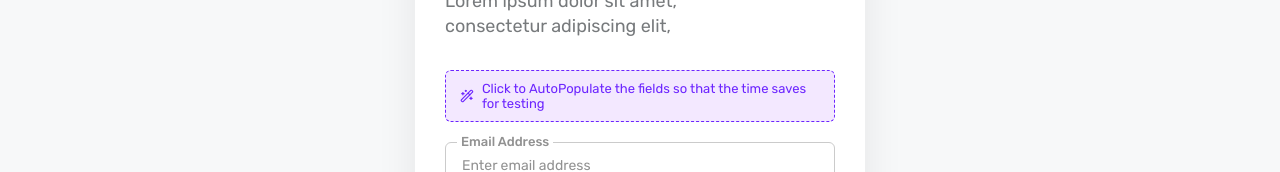
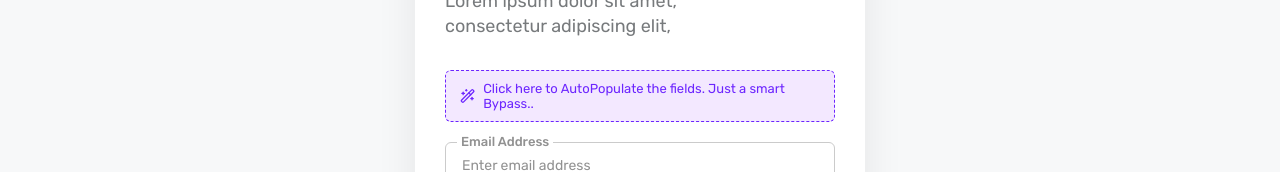
Before and after one commit to Indeevar05/Eduspace, a React (Vite) app: page /login in a window 1280 px wide. Shown: the part 238-410 px from the top of the page. Built offline with nearby package versions, Linux system fonts and the light colour scheme.

Commit message:
style: update autofill button text

```diff
--- a/src/pages/Login.jsx
+++ b/src/pages/Login.jsx
@@ -58,7 +58,7 @@ const Login = () => {
             style={{ backgroundColor: '#f3e8ff', color: '#6C25FF', padding: '10px 14px', borderRadius: '6px', border: '1px dashed #6C25FF', fontSize: '13px', cursor: 'pointer', marginBottom: '20px', textAlign: 'left', display: 'flex', alignItems: 'center', gap: '8px' }}
           >
             <Wand2 size={16} />
-            Click to AutoPopulate the fields so that the time saves for testing
+            Click here to AutoPopulate the fields. Just a smart Bypass..
           </button>
 
           <form onSubmit={handleSubmit} style={{ display: 'flex', flexDirection: 'column', flex: 1 }}>
--- a/src/pages/Signup.jsx
+++ b/src/pages/Signup.jsx
@@ -79,7 +79,7 @@ const Signup = () => {
             style={{ backgroundColor: '#f3e8ff', color: '#6C25FF', padding: '10px 14px', borderRadius: '6px', border: '1px dashed #6C25FF', fontSize: '13px', cursor: 'pointer', marginTop: '15px', textAlign: 'left', display: 'flex', alignItems: 'center', gap: '8px' }}
           >
             <Wand2 size={16} />
-            Click to AutoPopulate the fields so that the time saves for testing
+            Click here to AutoPopulate the fields. Just a smart Bypass..
           </button>
 
           <form onSubmit={handleSubmit} style={{ display: 'flex', flexDirection: 'column', flex: 1, marginTop: '20px' }}>
```
